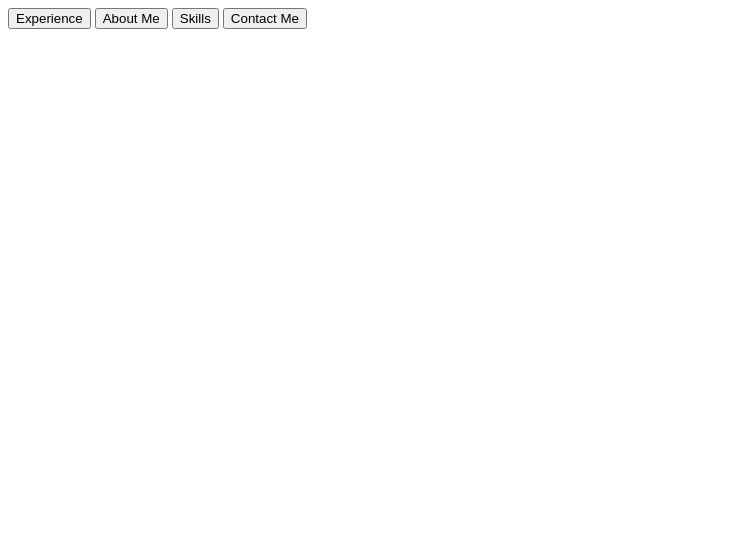
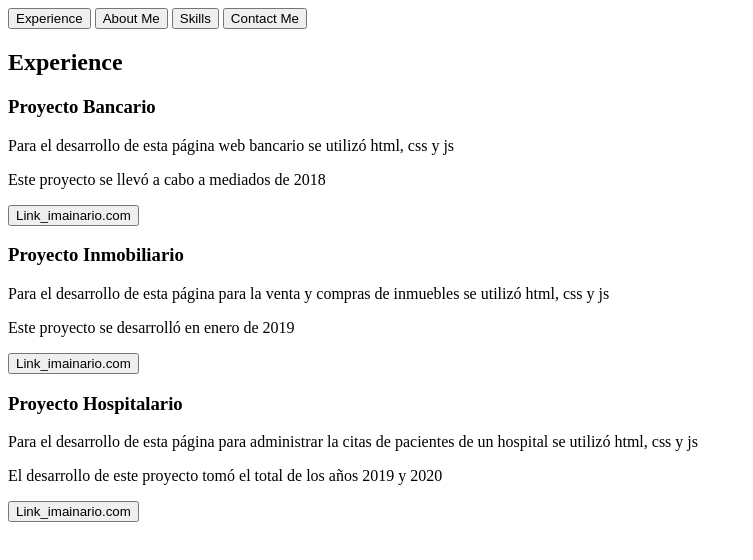
Before and after one commit to Ulises-Fermin/Micro-Proyecto-1, a plain HTML site: page Index.html in a window 1280 px wide. Shown: the whole page, without its empty margins (0-753 px from the left). Drawn offline with Linux system fonts and the light colour scheme.

Commit message:
avance experience

```diff
--- a/Index.html
+++ b/Index.html
@@ -4,7 +4,7 @@
     <meta charset="UTF-8" />
     <meta http-equiv="X-UA-Compatible" content="IE=edge" />
     <meta name="viewport" content="width=device-width, initial-scale=1.0" />
-    <title>Document</title>
+    <title>Micro_Proyecto1</title>
   </head>
   <body>
     <div class="Navbar">
@@ -13,5 +13,40 @@
       <button id="B_Skills">Skills</button>
       <button id="B_Contact">Contact Me</button>
     </div>
+    <div class="Experience">
+      <h2 id="Titulo1">Experience</h2>
+      <div class="Doc1">
+        <h3 id="Proyecto1">Proyecto Bancario</h3>
+        <p id="Tecnologias1">
+          Para el desarrollo de esta página web bancario se utilizó html, css y
+          js
+        </p>
+        <p id="Fecha1">Este proyecto se llevó a cabo a mediados de 2018</p>
+        <button id="Link_fake1">Link_imainario.com</button>
+        <img id="Img_p1" src="" alt="" />
+      </div>
+      <div class="Doc2">
+        <h3 id="Proyecto2">Proyecto Inmobiliario</h3>
+        <p id="Tecnologias2">
+          Para el desarrollo de esta página para la venta y compras de inmuebles
+          se utilizó html, css y js
+        </p>
+        <p id="Fecha2">Este proyecto se desarrolló en enero de 2019</p>
+        <button id="Link_fake2">Link_imainario.com</button>
+        <img id="Img_p2" src="" alt="" />
+      </div>
+      <div class="Doc3">
+        <h3 id="Proyecto3">Proyecto Hospitalario</h3>
+        <p id="Tecnologias3">
+          Para el desarrollo de esta página para administrar la citas de
+          pacientes de un hospital se utilizó html, css y js
+        </p>
+        <p id="Fecha3">
+          El desarrollo de este proyecto tomó el total de los años 2019 y 2020
+        </p>
+        <button id="Link_fake3">Link_imainario.com</button>
+        <img id="Img_p3" src="" alt="" />
+      </div>
+    </div>
   </body>
 </html>
```
